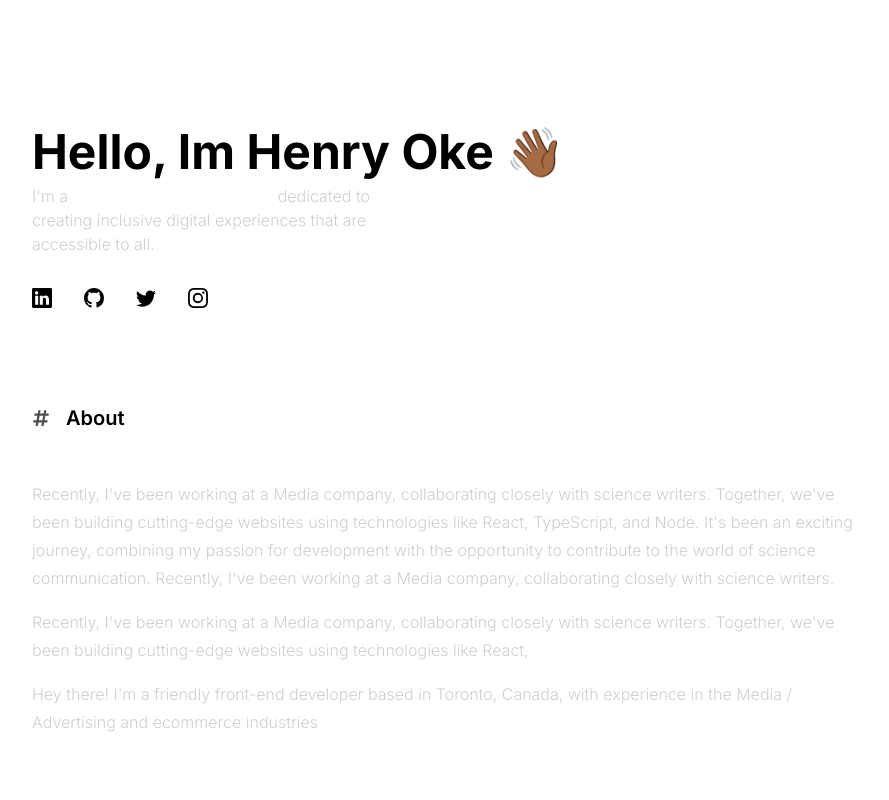
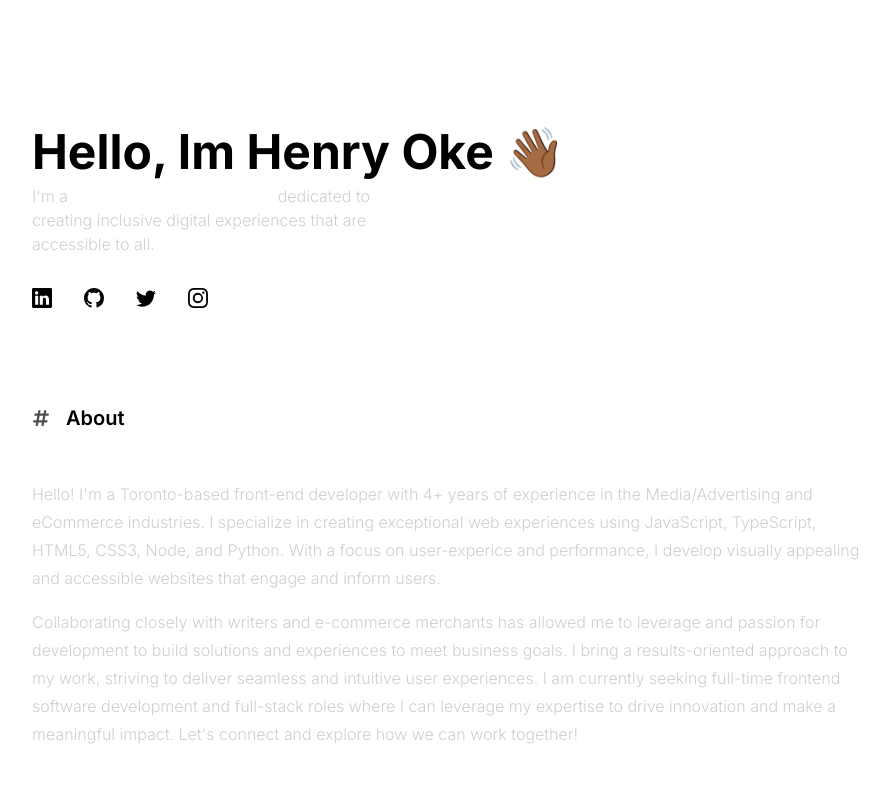
Before and after one commit to ok3dotdev/henryoke, a Next.js app: page / in a window 1280 px wide. Shown: the top 800 px of the page, without its empty margins (188-1077 px from the left). Built offline with nearby package versions, Linux system fonts and the light colour scheme.

Commit message:
Feat: Hero Update

```diff
--- a/components/About.tsx
+++ b/components/About.tsx
@@ -7,22 +7,10 @@ export default function About() {
         About
       </h3>
       <p className="mb-4 font-light  text-[#D0CFCF] leading-7">
-        {`Recently, I've been working at a Media company, collaborating closely
-        with science writers. Together, we've been building cutting-edge
-        websites using technologies like React, TypeScript, and Node. It's been
-        an exciting journey, combining my passion for development with the
-        opportunity to contribute to the world of science communication.
-        Recently, I've been working at a Media company, collaborating closely
-        with science writers.`}
+        {`Hello! I'm a Toronto-based front-end developer with 4+ years of experience in the Media/Advertising and eCommerce industries. I specialize in creating exceptional web experiences using JavaScript, TypeScript, HTML5, CSS3, Node, and Python. With a focus on user-experice and performance, I develop visually appealing and accessible websites that engage and inform users.`}
       </p>
-      <p className="mb-4 font-light text-[#D0CFCF] leading-7">
-        {`Recently, I've been working at a Media company, collaborating closely
-        with science writers. Together, we've been building cutting-edge
-        websites using technologies like React,`}
-      </p>
-      <p className="mb-4 font-light text-[#D0CFCF] leading-7">
-        {`Hey there! I'm a friendly front-end developer based in Toronto, Canada,
-        with experience in the Media / Advertising and ecommerce industries`}
+      <p className="mb-4 font-light  text-[#D0CFCF] leading-7">
+        {`Collaborating closely with writers and e-commerce merchants has allowed me to leverage and passion for development to build solutions and experiences to meet business goals. I bring a results-oriented approach to my work, striving to deliver seamless and intuitive user experiences. I am currently seeking full-time frontend software development and full-stack roles where I can leverage my expertise to drive innovation and make a meaningful impact. Let's connect and explore how we can work together!`}
       </p>
     </div>
   );
```
Also changed, not shown: 1 other file (tests, documents, lock files or other folders).
